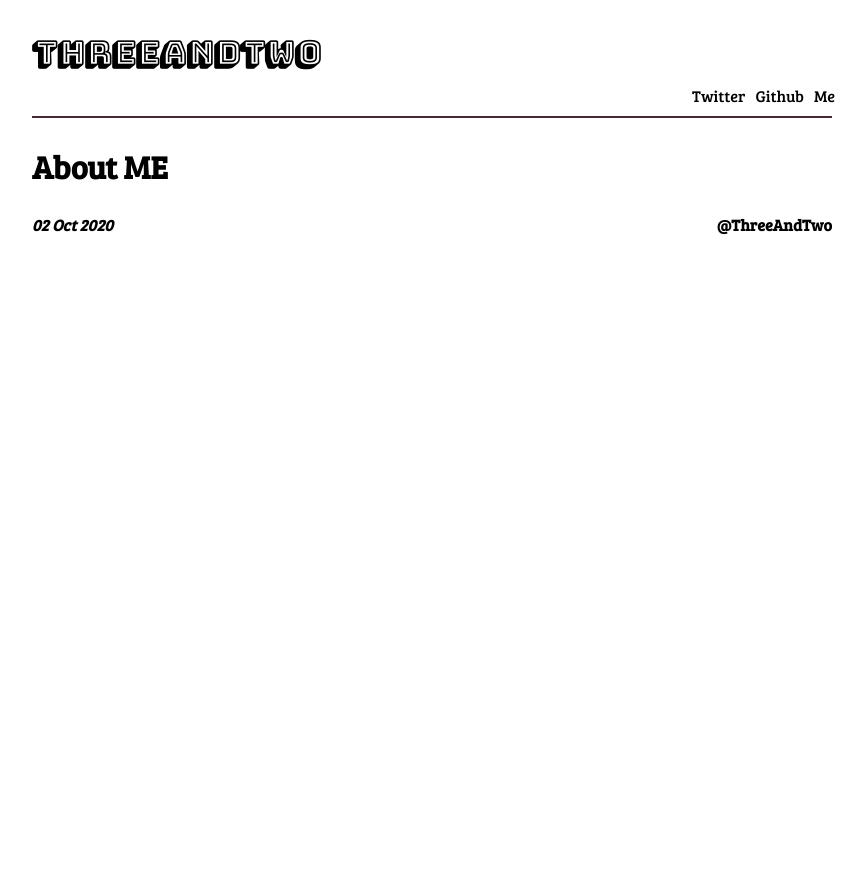
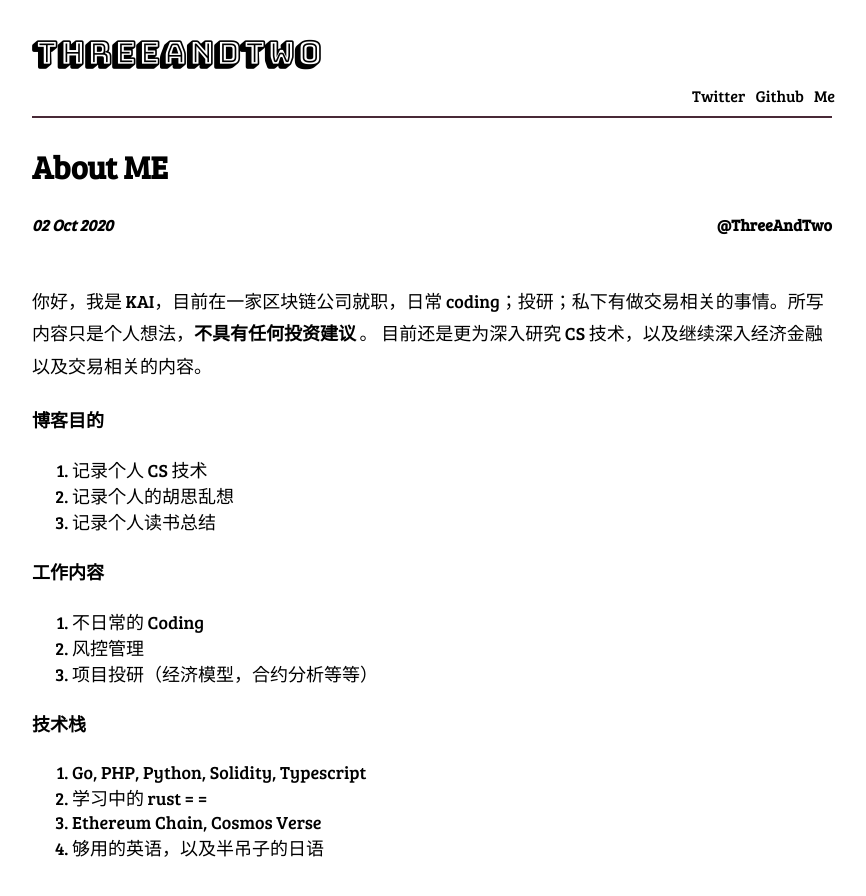
Before and after one commit to ThreeAndTwo/ThreeAndTwo.github.io, a plain HTML site: page posts/about/index.html in a window 1280 px wide. Shown: the whole page, without its empty margins (208-1074 px from the left). Before the commit the page ends 800 px from the top, so only its background shows below. Drawn offline with Linux system fonts and the light colour scheme.

Commit message:
add about me

```diff
--- a/index.xml
+++ b/index.xml
@@ -45,7 +45,8 @@ source: tradingeconomics.com 基础货币 = 真实准备金 + 再贷款派生资
       <pubDate>Fri, 02 Oct 2020 10:54:24 +0800</pubDate>
 
       <guid>https://ThreeAndTwo.github.io/posts/about/</guid>
-      <description></description>
+      <description>你好，我是 KAI，目前在一家区块链公司就职，日常 coding；投研；私下有做交易相关的事情。所写内容只是个人想法，不具有任何投资建议 。 目前还是更为深入研究 CS 技术，以及继续深入经济金融以及交易相关的内容。
+博客目的 记录个人 CS 技术 记录个人的胡思乱想 记录个人读书总结 工作内容 不日常的 Coding 风控管理 项目投研（经济模型，合约分析等等） 技术栈 Go, PHP, Python, Solidity, Typescript 学习中的 rust = = Ethereum Chain, Cosmos Verse 够用的英语，以及半吊子的日语 </description>
     </item>
 
   </channel>
--- a/posts/about/index.html
+++ b/posts/about/index.html
@@ -21,7 +21,7 @@
       "articleSection" : "posts",
       "name" : "About ME",
       "headline" : "About ME",
-      "description" : "",
+      "description" : "你好，我是 KAI，目前在一家区块链公司就职，日常 coding；投研；私下有做交易相关的事情。所写内容只是个人想法，不具有任何投资建议 。 目前还是更为深入研究 CS 技术，以及继续深入经济金融以及交易相关的内容。\n博客目的 记录个人 CS 技术 记录个人的胡思乱想 记录个人读书总结 工作内容 不日常的 Coding 风控管理 项目投研（经济模型，合约分析等等） 技术栈 Go, PHP, Python, Solidity, Typescript 学习中的 rust = = Ethereum Chain, Cosmos Verse 够用的英语，以及半吊子的日语 ",
       "inLanguage" : "en-US",
       "author" : "ThreeAndTwo",
       "creator" : "ThreeAndTwo",
@@ -38,8 +38,10 @@
 <title>About ME</title>
   <meta property="og:title" content="About ME" />
   <meta property="og:type" content="article" />
-  <meta property="og:description" content="" />
-  <meta name="description" content="" />
+  <meta property="og:description" content="你好，我是 KAI，目前在一家区块链公司就职，日常 coding；投研；私下有做交易相关的事情。所写内容只是个人想法，不具有任何投资建议 。 目前还是更为深入研究 CS 技术，以及继续深入经济金融以及交易相关的内容。
+博客目的 记录个人 CS 技术 记录个人的胡思乱想 记录个人读书总结 工作内容 不日常的 Coding 风控管理 项目投研（经济模型，合约分析等等） 技术栈 Go, PHP, Python, Solidity, Typescript 学习中的 rust = = Ethereum Chain, Cosmos Verse 够用的英语，以及半吊子的日语 " />
+  <meta name="description" content="你好，我是 KAI，目前在一家区块链公司就职，日常 coding；投研；私下有做交易相关的事情。所写内容只是个人想法，不具有任何投资建议 。 目前还是更为深入研究 CS 技术，以及继续深入经济金融以及交易相关的内容。
+博客目的 记录个人 CS 技术 记录个人的胡思乱想 记录个人读书总结 工作内容 不日常的 Coding 风控管理 项目投研（经济模型，合约分析等等） 技术栈 Go, PHP, Python, Solidity, Typescript 学习中的 rust = = Ethereum Chain, Cosmos Verse 够用的英语，以及半吊子的日语 " />
   <meta property="og:locale" content="en-us" /><meta property="og:image" content="" />
 
 
@@ -124,6 +126,27 @@
 
         <div class="post-content markdown-body">
 
+          <p>你好，我是 KAI，目前在一家区块链公司就职，日常 coding；投研；私下有做交易相关的事情。所写内容只是个人想法，<strong>不具有任何投资建议 </strong>。
+目前还是更为深入研究 CS 技术，以及继续深入经济金融以及交易相关的内容。</p>
+<h4 id="博客目的">博客目的</h4>
+<ol>
+<li>记录个人 CS 技术</li>
+<li>记录个人的胡思乱想</li>
+<li>记录个人读书总结</li>
+</ol>
+<h4 id="工作内容">工作内容</h4>
+<ol>
+<li>不日常的 Coding</li>
+<li>风控管理</li>
+<li>项目投研（经济模型，合约分析等等）</li>
+</ol>
+<h4 id="技术栈">技术栈</h4>
+<ol>
+<li>Go, PHP, Python, Solidity, Typescript</li>
+<li>学习中的 rust = =</li>
+<li>Ethereum Chain, Cosmos Verse</li>
+<li>够用的英语，以及半吊子的日语</li>
+</ol>
 
         </div>
 
--- a/posts/index.xml
+++ b/posts/index.xml
@@ -45,7 +45,8 @@ source: tradingeconomics.com 基础货币 = 真实准备金 + 再贷款派生资
       <pubDate>Fri, 02 Oct 2020 10:54:24 +0800</pubDate>
 
       <guid>https://ThreeAndTwo.github.io/posts/about/</guid>
-      <description></description>
+      <description>你好，我是 KAI，目前在一家区块链公司就职，日常 coding；投研；私下有做交易相关的事情。所写内容只是个人想法，不具有任何投资建议 。 目前还是更为深入研究 CS 技术，以及继续深入经济金融以及交易相关的内容。
+博客目的 记录个人 CS 技术 记录个人的胡思乱想 记录个人读书总结 工作内容 不日常的 Coding 风控管理 项目投研（经济模型，合约分析等等） 技术栈 Go, PHP, Python, Solidity, Typescript 学习中的 rust = = Ethereum Chain, Cosmos Verse 够用的英语，以及半吊子的日语 </description>
     </item>
 
   </channel>
```
Also changed, not shown: posts/浅谈数字人民币/index.html (+1 -1 lines).
